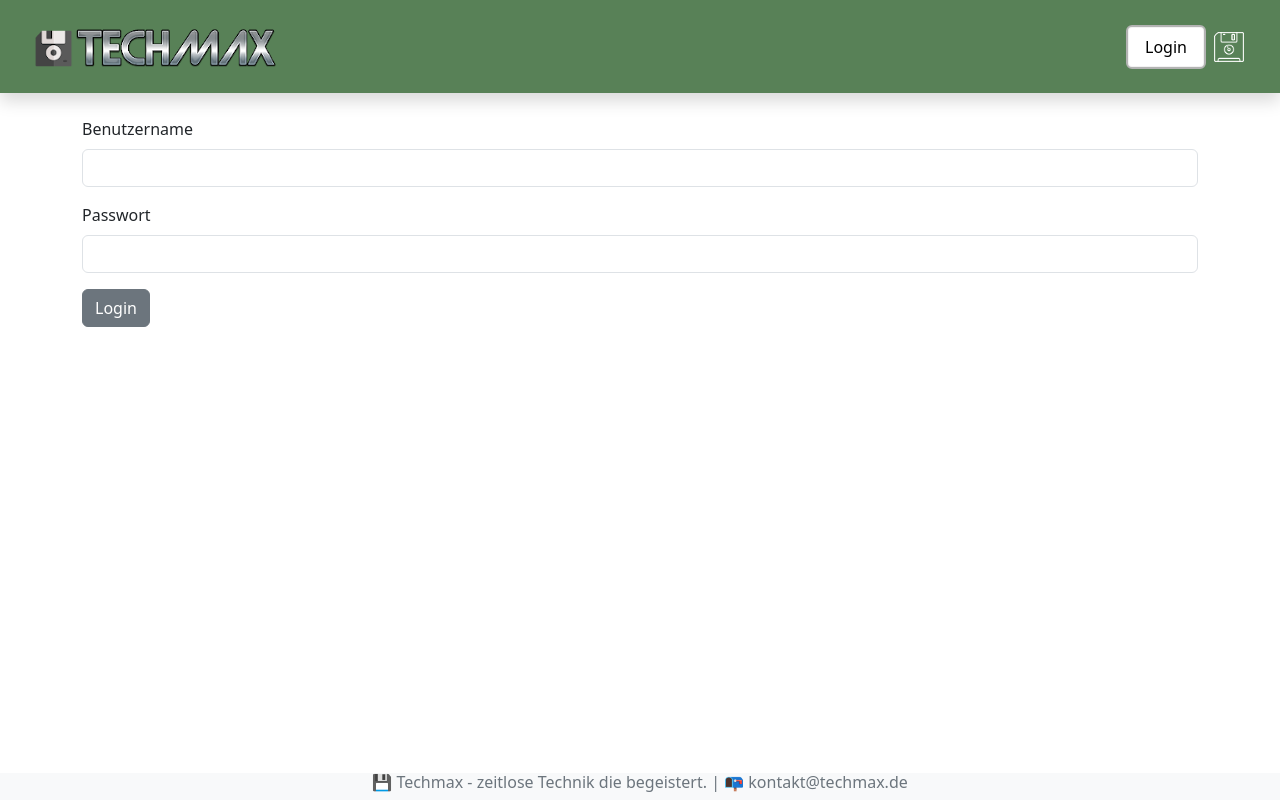
After one commit to Moldovaboy/Techmax, a Django app: page /login/ in a window 1280 px wide. The commit adds this page. Run offline with Django 5.2, Linux system fonts and the light colour scheme.

Commit message:
Update project

```diff
--- /dev/null
+++ b/shop/templates/shop/login.html
@@ -0,0 +1,21 @@
+{% extends 'shop/index.html' %}
+
+
+{% block content %}
+    <div>
+        <form method='POST' action="">
+            {% csrf_token %}
+                <div class="mb-3">
+                    <label for="exampleInputEmail1" class="form-label">Benutzername</label>
+                    <input type="text" name="benutzername" class="form-control" id="exampleInputEmail1">
+                </div>
+                <div class="mb-3">
+                    <label for="exampleInputPassword1" class="form-label">Passwort</label>
+                    <input type="password" name="passwort" class="form-control" id="exampleInputPassword1">
+                </div>
+                <button type="submit" class="btn btn-secondary">Login</button>
+        </form>
+    </div>
+
+
+{% endblock content %}
--- a/shop/templates/shop/menu.html
+++ b/shop/templates/shop/menu.html
@@ -4,7 +4,7 @@
     <a class="navbar-brand link-light" href="{% url 'shop' %}"><img src="{% static 'bilder/logo.png' %}"></a>
       <div class="navbar-nav">
           <div class="d-flex align-items-center">
-        <a class="btn btn-white text-dark p-2" href="#">Login</a>
+        <a class="btn btn-white text-dark p-2" href="{% url 'login' %}">Login</a>
         <a class="nav-link link-light p-2" href="{% url 'warenkorb' %}"><img src="{% static 'bilder/floppy.png' %}">
         {% if menge >= 1 %}
           <span class="badge rounded-pill bg-danger position-absolute top-25 start-25 translate-middle">{{menge}}</span>
--- a/shop/urls.py
+++ b/shop/urls.py
@@ -6,4 +6,5 @@ urlpatterns = [
     path('warenkorb/', views.warenkorb, name='warenkorb'),
     path('kasse/', views.kasse, name='kasse'),
     path('artikel_backend/', views.artikelBackend, name='artikel_backend'),
+    path('login/', views.loginSeite, name='login'),
 ]
--- a/shop/views.py
+++ b/shop/views.py
@@ -1,7 +1,8 @@
-from django.shortcuts import render
+from django.shortcuts import render, redirect
 from . models import *
 from django.http import JsonResponse
 import json
+from django.contrib.auth import authenticate, login
 
 # Create your views here.
 
@@ -54,3 +55,17 @@ def artikelBackend(request):
           bestellteArtikel.delete()
 
      return JsonResponse("Artikel hinzugefügt", safe=False)
+
+def loginSeite(request):
+     if request.method == 'POST':
+          benutzername = request.POST['benutzername']
+          passwort = request.POST['passwort']
+
+          benutzer = authenticate(request, username=benutzername, password=passwort)
+
+          if benutzer is not None:
+               login(request, benutzer)
+               return redirect('shop')
+          else:
+               messages.error(request, 'Benutzername oder Passwort nicht korrekt.')
+     return render(request, 'shop/login.html')
```
Also changed, not shown: 1 other file.
